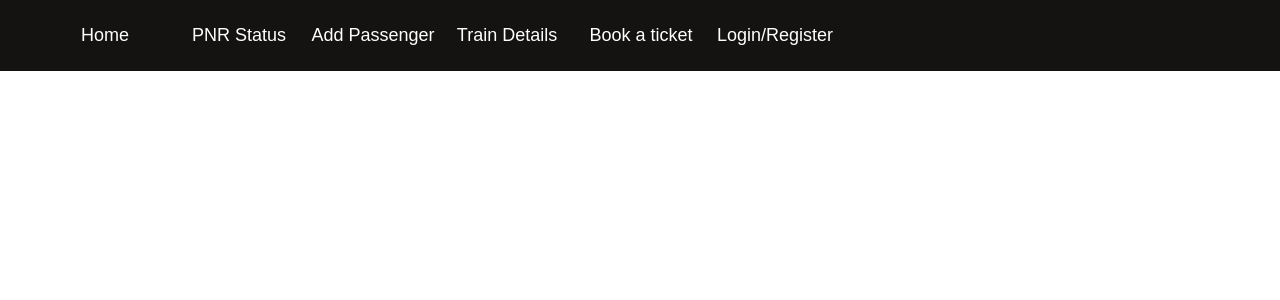
After one commit to nareshshet/Railway-Managment-System, a PHP site: page /header.php in a window 1280 px wide. The commit adds this page. Shown: the top 300 px of the page. Run offline with PHP 8.4, Linux system fonts and the light colour scheme; some libraries are stand-ins or nearby versions.

Commit message:
added navbar with changes

```diff
--- /dev/null
+++ b/header.php
@@ -0,0 +1,49 @@
+<!DOCTYPE html>
+<html>
+<head>
+<title></title>
+<link rel="stylesheet" href="s1.css" type="text/css">
+<style type="text/css">
+	li {
+		font-family: sans-serif;
+		font-size:18px;
+	}
+</style>
+<script src="jquery.js"></script>
+        <script>
+            $(document).ready(function(){
+              $("#Logout").hide();
+            };
+            $(document).ready(function(){
+                $("#user").hover(function(){
+                    $("#Logout").toggle("slow");
+                });
+            });
+        </script>
+</head>
+<body link="white" alink="white" vlink="white">
+     <div class="container-fluid dark">
+     <br>
+        <div class="">
+          <div class="Menu">
+            <ul id="navmenu">
+            <li><A HREF="index.php">Home</A></li>
+            <li><A HREF="pnrstatus.php">PNR Status</A></li>
+            <li><A HREF="pnrstatus.php">Add Passenger</A></li>
+             <li><A HREF="pnrstatus.php">Train Details</A></li>
+            <li><a href="booktkt.php">Book a ticket</a></li>
+            <li><?php
+				if(isset($_SESSION['user_info'])){
+					echo '<div id="dropdown">'.$_SESSION['user_info'].'<div id="Logout" style="display:none">Logout</div>';
+        }
+				else
+					echo '<A HREF="register.php">Login/Register</A>';
+				?>
+			</li>
+            </ul>
+          </div>
+        </div>
+        <br>
+      </div>
+</body>
+</html>
--- a/hello.php
+++ /dev/null
@@ -1,5 +0,0 @@
-<?php
-session_start();
-echo "session user " .$_SESSION['user_info'];
-
-?>
--- /dev/null
+++ b/s1.css
@@ -0,0 +1,37 @@
+.container {
+  width: 100%;
+}
+.wrapper {
+  width: 900px;
+  margin: auto;
+}
+.dark {
+  background-color: #141312;
+  color: white;
+}
+
+* {
+  margin: 0px;
+}
+ul li {
+  width: 130px;
+  display: inline-block;
+  height: 35px;
+  line-height: 35px;
+  text-align: center;
+}
+ul li a {
+  color: white;
+  text-decoration: none;
+  display: block;
+}
+
+ul li a:hover {
+  background-color: orange;
+  color: black;
+}
+
+ul li {
+  cursor: pointer;
+  margin-left: 0px;
+}
```
Also changed, not shown: log.php (added, +106 -0 lines), login.html (deleted, +0 -68 lines), style.css (+62 -11 lines).
